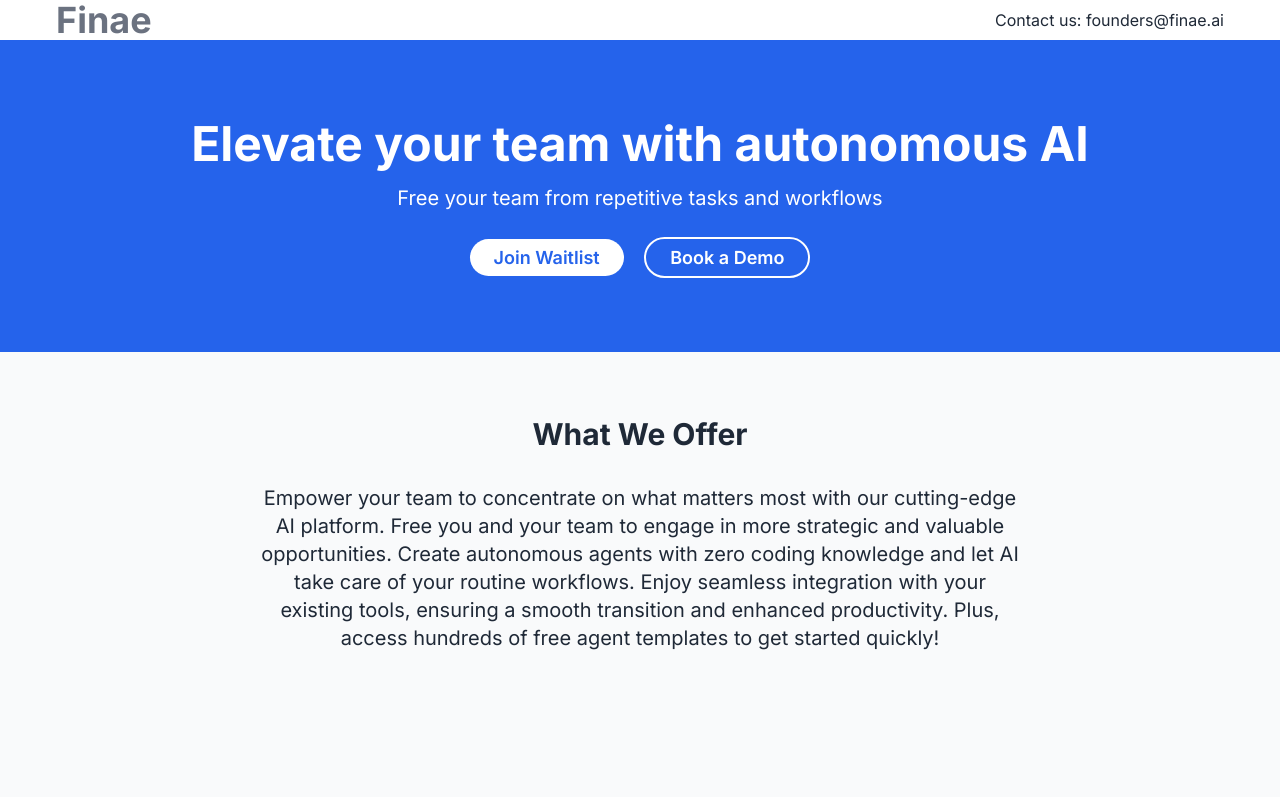
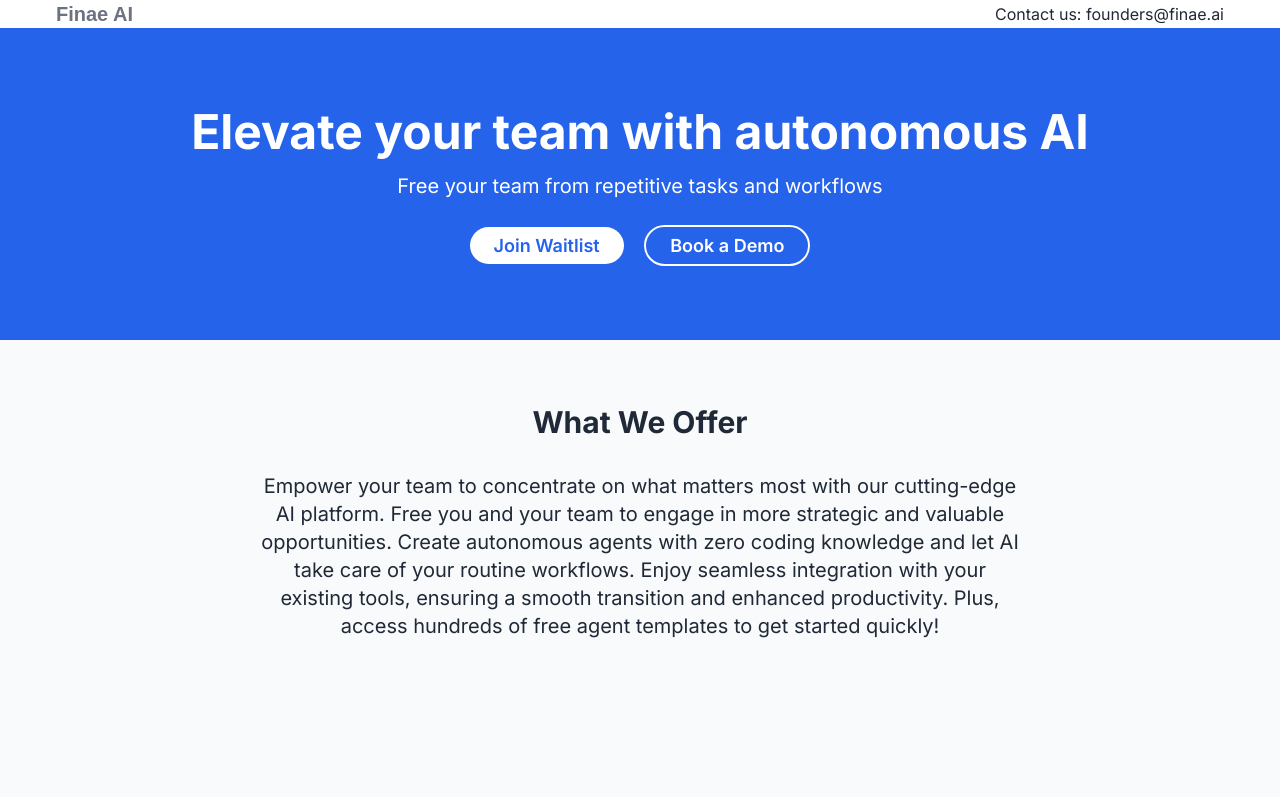
Before and after one commit to finae/finae.github.io, a plain HTML site: page index.html in a window 1280 px wide. Shown: the top 797 px of the page. Drawn offline with nearby package versions, Linux system fonts and the light colour scheme.

Commit message:
adjust text logo

```diff
--- a/basic.css
+++ b/basic.css
@@ -309,3 +309,7 @@
     border-radius: 50%;
     margin-bottom: 1rem;
   }
+
+  .logo-font {
+    font-family: 'Montserrat', sans-serif;
+  }
--- a/index.html
+++ b/index.html
@@ -16,9 +16,9 @@
 <body class="bg-gray-50">
     <header class="bg-white shadow-md">
         <nav class="container mx-auto px-4 sm:px-6 py-3 flex justify-between items-center">
-            <a href="/" class="text-4xl font-extrabold text-gray-500" style="text-decoration: none;" aria-label="Finae Labs Inc.">
-                Finae
-            </a>
+            <div class="text-xl font-bold text-gray-500 logo-font">
+                Finae AI
+            </div>
             <div class="hidden md:flex space-x-4" id="navMenu">
                 <!-- <a href="#product" class="text-gray-800 hover:text-blue-600">Product</a>
                 <a href="#features" class="text-gray-800 hover:text-blue-600">Features</a>
@@ -119,7 +119,7 @@
                     <a href="#" class="hover:text-blue-400" aria-label="Twitter"><i data-lucide="twitter" class="w-6 h-6"></i></a>
                     <a href="#" class="hover:text-blue-400" aria-label="Instagram"><i data-lucide="instagram" class="w-6 h-6"></i></a>
                 </div>
-                <p>&copy; 2024 Finae Labs Inc. All rights reserved.</p>
+                <p>&copy; 2024 Finae Labs Inc.</p>
             </div>
         </div>
     </footer>
```
